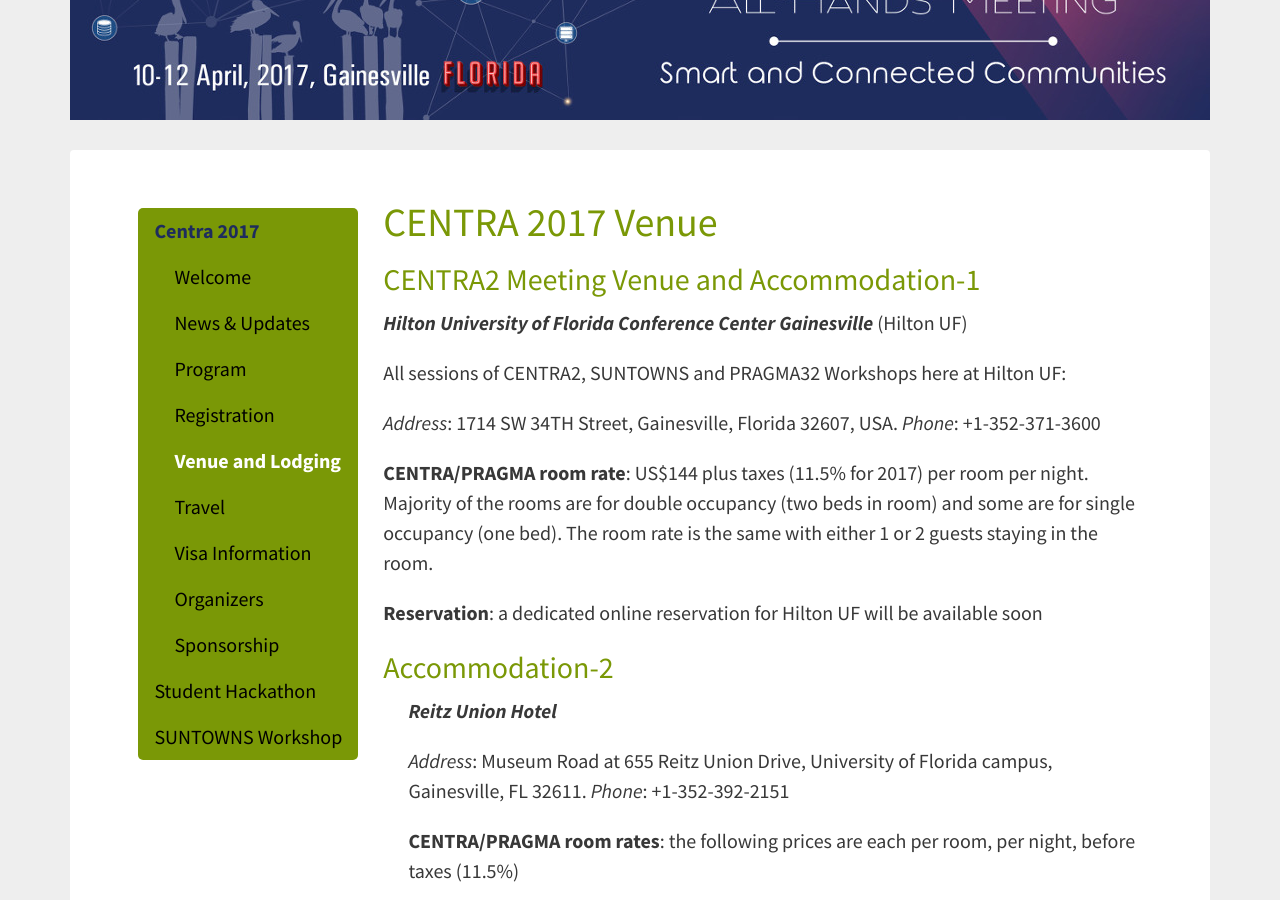
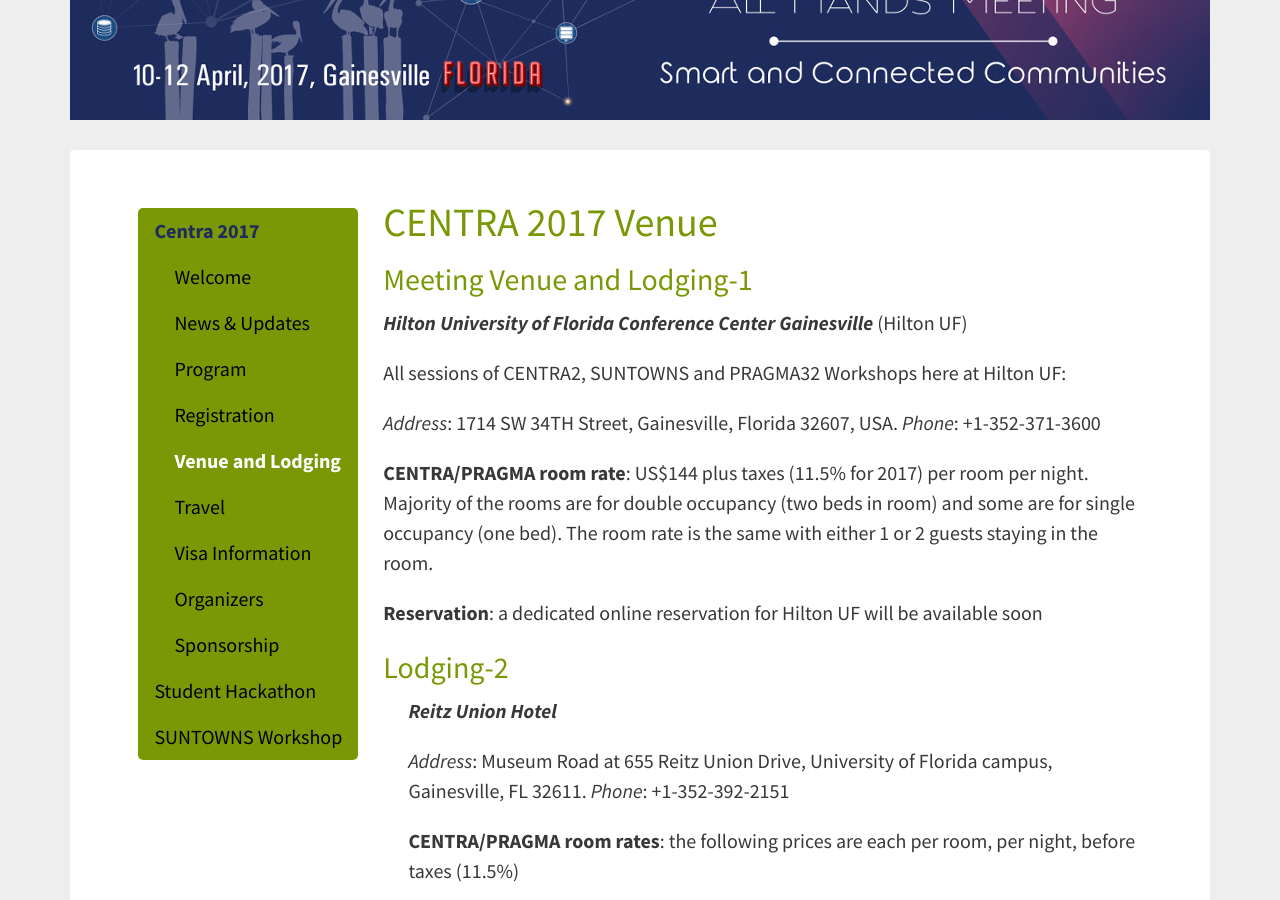
Before and after one commit to hmchou56/centra8, a Jekyll site: the page built from centra2/venue.md, in a window 1280 px wide and 900 px high, scrolled down 221 px. Built offline with Jekyll 4.4.1, drawn with Linux system fonts in a browser that asks for light colours; nearby versions of some CDN libraries.

Commit message:
edited headers

```diff
--- a/_includes/venue2017.md
+++ b/_includes/venue2017.md
@@ -1,5 +1,5 @@
 
-### CENTRA2 Meeting Venue and Accommodation-1
+### Meeting Venue and Lodging-1
 
 <strong><i> Hilton University of Florida Conference Center Gainesville</i></strong> (Hilton UF) <br />
 
@@ -11,7 +11,7 @@
 
 <strong>Reservation</strong>: a dedicated online reservation for Hilton UF will be available soon
 
-### Accommodation-2
+### Lodging-2
 
 <p style="padding-left: 270px;"><strong><i> Reitz Union Hotel</i></strong><p>
 
```
